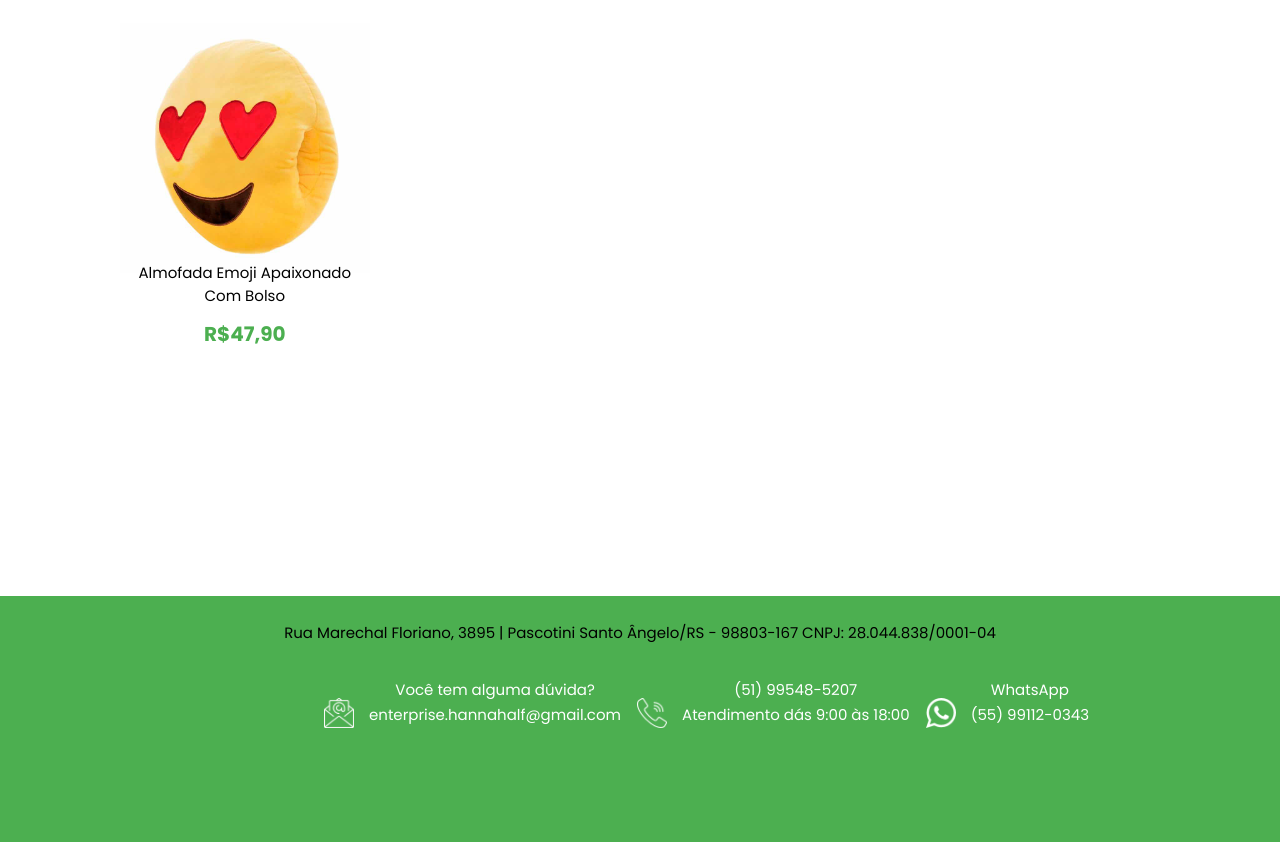
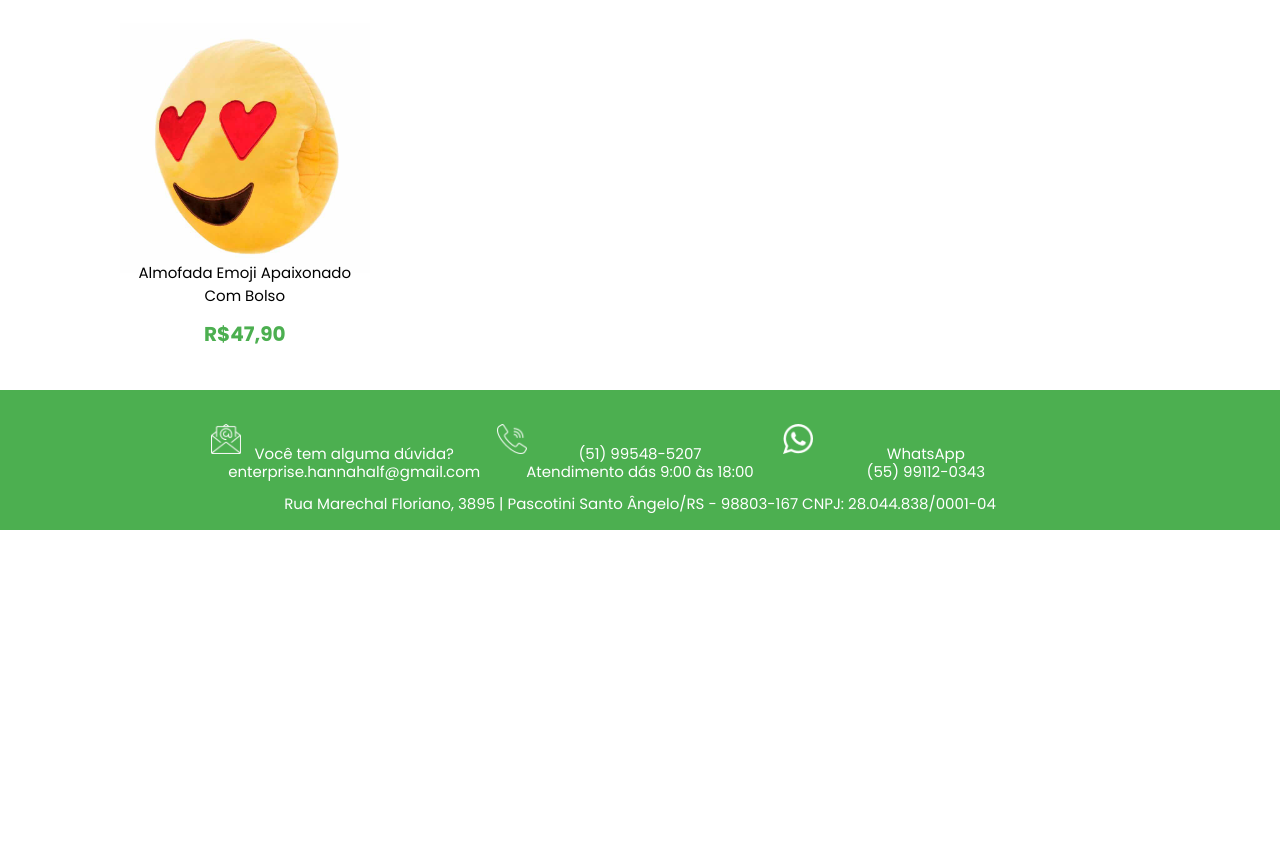
Before and after one commit to alinebeatrizw/ppi-hannaEhalf, a plain HTML site: page index.html in a window 1280 px wide. Shown: the part 977-1819 px from the top of the page. After the commit the page ends 1507 px from the top, so only its background shows below. Drawn offline with nearby package versions, Linux system fonts and the light colour scheme.

Commit message:
add responsivo

```diff
--- a/assets/css/stylee.css
+++ b/assets/css/stylee.css
@@ -101,11 +101,7 @@ form{
     margin-left: 8px;
 
 }
-.texto{
-	height: 30px;
-	margin-top: 16px;
-	margin-left: 11px;
-}
+
 .texto1{
 	height:6px;
 	margin-top: 16px;
@@ -190,71 +186,33 @@ section.insert{
 }
 /*-----------------------------------------RODAPÉ----------------------------*/
 
-footer .rodape2{
+footer{
+    background-color: #4caf50;
+    align-items: center;
+    justify-content: center;
+    flex-wrap: wrap;
 
-	background-color: #4caf50;
-	font-family: "Poppins",sans-serif;
-	color: white;
-   text-align: center;
-   margin-top: 36pc;
 }
 
-
-footer .rodape{
-
-	background-color: #4caf50;
-	font-family: "Poppins",sans-serif;
-	color: white;
-   text-align: center;
-   margin-top: 15pc;
+.texto{
+    color: #fff;
 }
 
-
-footer table{
-	padding: 90px;
-	line-height: 25px;
-        margin-left: 219px;
+.item-rodape{
+    flex-wrap: wrap;
+    width: 22.33%;
+    margin-top: 34px;
 
 }
-footer table {
-    padding: 90px;
-    line-height: 25px;
-    margin-left: 219px;
-}
-
-
-ul{
-	list-style-type: none;
-		font-size: 15px;
-}
-footer li img{
-	margin-top: -179px;
-    width: 188px;
-    margin-left: 70px;
-}
-footer li p{
-	margin-top: -45px;
-    margin-left: 57px;
+.item-rodape-baixo{
+    margin-top: 14px;
 
 }
 
 .icone-rodape{
 	width: 30px;
-	margin-left: 12px;
-    margin-top: -46px;
 }
 
-footer #text{
-	font-size: 15px;
-    margin-bottom: -65px;
-    padding: 25px;
-}
-
-footer .texto{
-	color: white;
-	font-size: 15px;
-	margin-top: -20px;
-}
 
 
 /* ---------------------------------------------------------SOBRE-----------------------------------------------------------------------------------------*/
--- a/index.html
+++ b/index.html
@@ -115,38 +115,39 @@
 
 
 	</section>
-	<footer>
-		<div class="rodape">
-				<table>
-					<td>
+	<footer style="display:flex">
+
+
+					<div class="item-rodape">
 						<img src="./assets/imagens/mail.png" class="icone-rodape">
-					</td>
-					<td>
-						<p class="texto"> Você tem alguma dúvida?</p> <p  class="texto">enterprise.hannahalf@gmail.com</p>
-					</td>
-					<td>
+						<p class="texto"> Você tem alguma dúvida?</p>
+						<p  class="texto">enterprise.hannahalf@gmail.com</p>
+					</div>
+
+					<div class="item-rodape">
 						<img src="./assets/imagens/telefone.png" class="icone-rodape">
-					</td>
-					<td>
-						<p  class="texto">(51) 99548-5207</p> <p  class="texto">Atendimento dás 9:00 às 18:00</p>
-					</td>
-					<td>
+						<p  class="texto">(51) 99548-5207</p>
+						<p  class="texto">Atendimento dás 9:00 às 18:00</p>
+					</div>
+
+					<div class="item-rodape">
 						<img src="./assets/imagens/wpp.png" class="icone-rodape">
-					</td>
-					<td>
-						<p  class="texto">WhatsApp</p> <p  class="texto">(55) 99112-0343</p>
-					</td>
-					<tr>
-						<p id="text">
+						<p  class="texto">WhatsApp</p>
+						<p  class="texto">(55) 99112-0343</p>
+					</div>
+
+					<div class="item-rodape-baixo">
+						<p class="texto">
 							Rua Marechal Floriano, 3895 | Pascotini
 							Santo Ângelo/RS - 98803-167
 							CNPJ: 28.044.838/0001-04
 						</p>
-						</tr>
-				</table>
+					</div>
 
 
-			</div>
+
+
+
 	</footer>
 
 	<script src="./assets/js/script.js"></script>
```
